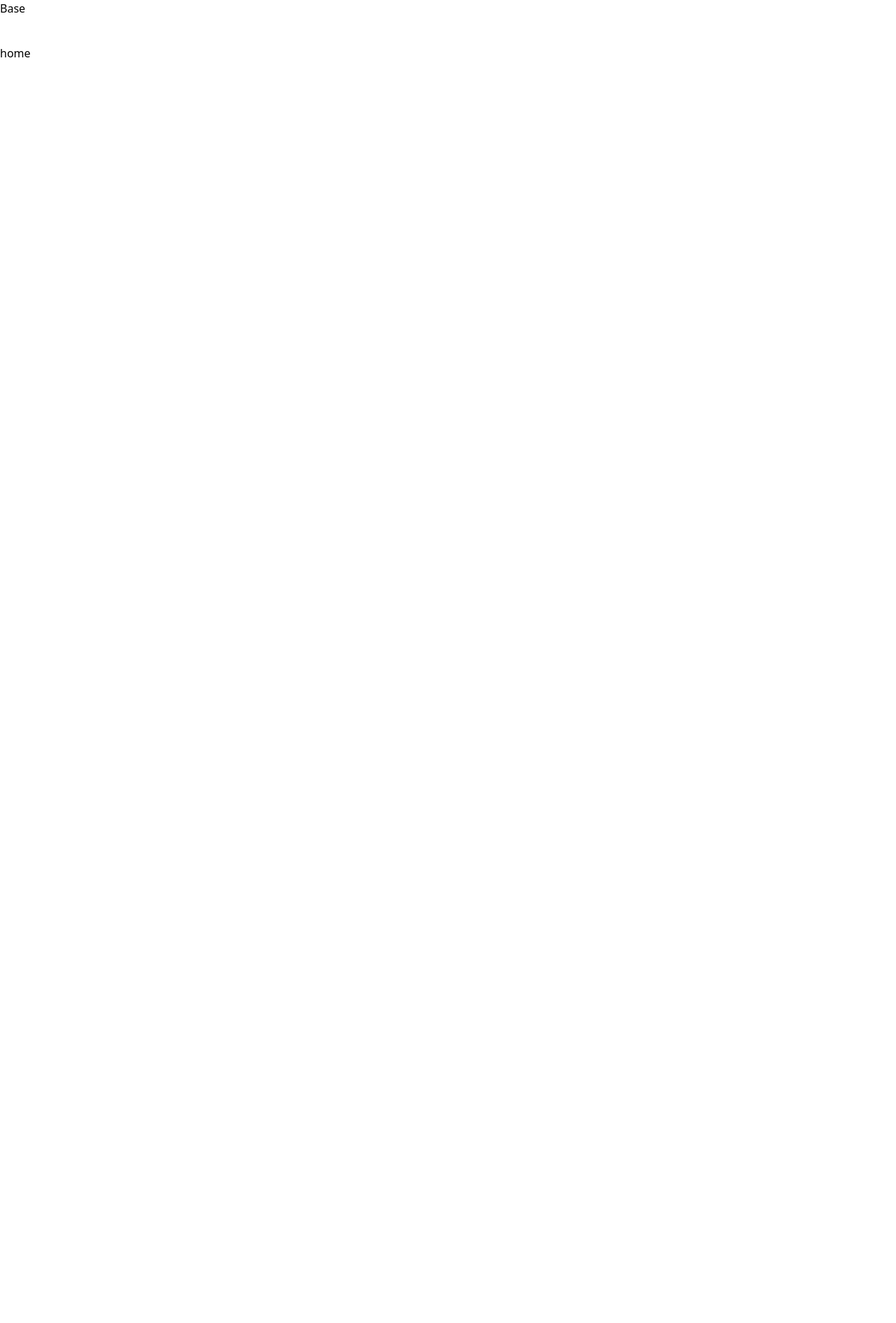
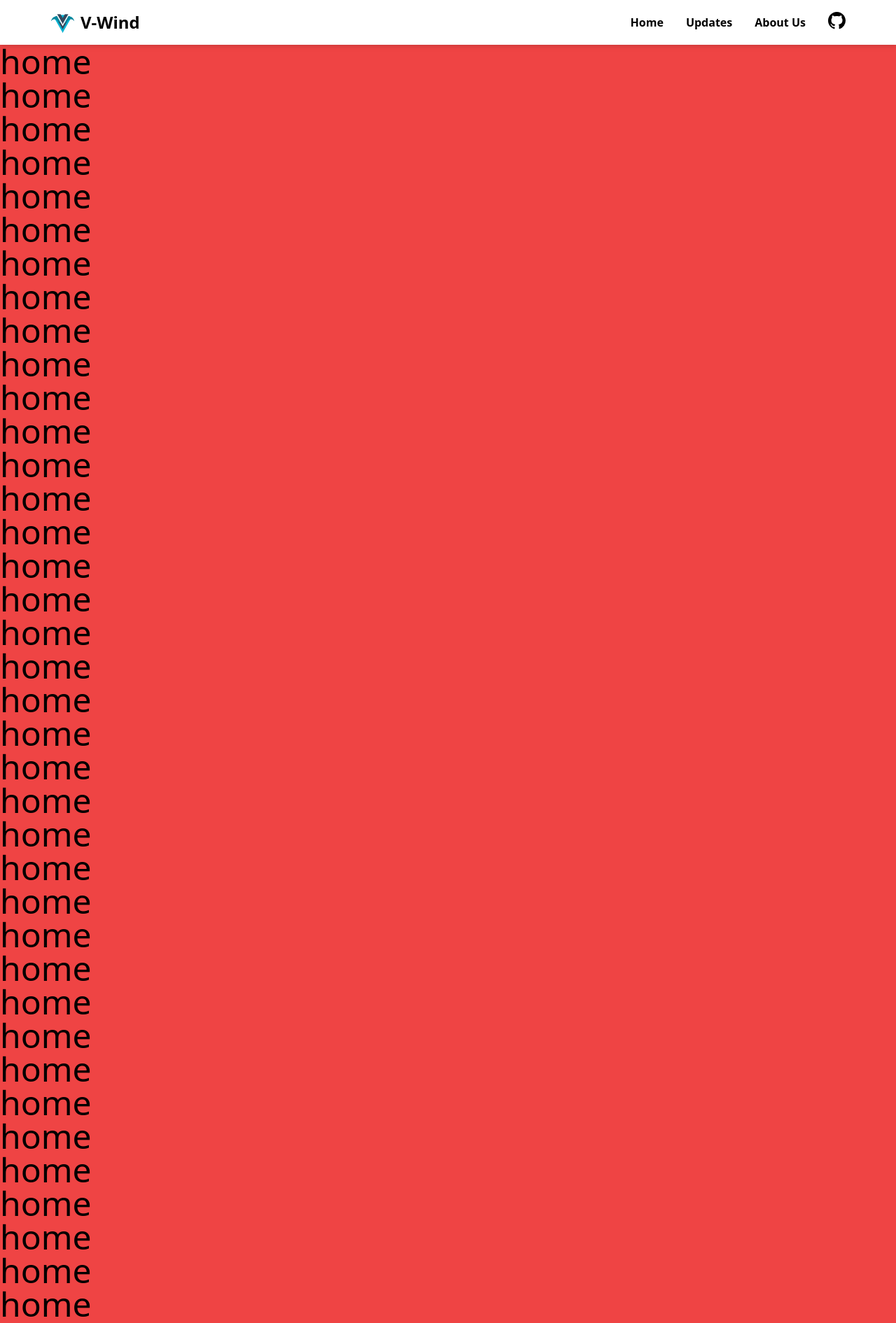
Before and after one commit to RootJarias/v-wind, a Vue app: page /home in a window 1280 px wide. Shown: the top 1891 px of the page at 70% size. Before the commit the page ends 800 px from the top, so only its background shows below. Built offline with nearby package versions, Linux system fonts and the light colour scheme.

Commit message:
Feat: Navbar :: Basic
N/A

```diff
--- a/src/assets/css/tailwind.css
+++ b/src/assets/css/tailwind.css
@@ -6,3 +6,19 @@
 @tailwind utilities;
 
 /* Custom Global Style */
+@layer base {
+  header,
+  main,
+  footer {
+    width: 100%;
+  }
+}
+
+@layer components {
+}
+
+@layer utilities {
+  .link {
+    @apply bg-transparent p-2 inline-block rounded-md duration-200 ease-in-out text-black font-semibold hover:text-primary-500 hover:bg-slate-200 active:scale-90;
+  }
+}
--- /dev/null
+++ b/src/assets/images/icons/custom/Github.vue
@@ -0,0 +1,22 @@
+<template>
+  <svg
+    viewBox="0 0 16 16"
+    :fill="color ? color : '#000000'"
+    :style="{
+      height: size,
+      width: size,
+    }"
+  >
+    <path
+      d="M8 0C3.58 0 0 3.58 0 8c0 3.54 2.29 6.53 5.47 7.59.4.07.55-.17.55-.38 0-.19-.01-.82-.01-1.49-2.01.37-2.53-.49-2.69-.94-.09-.23-.48-.94-.82-1.13-.28-.15-.68-.52-.01-.53.63-.01 1.08.58 1.23.82.72 1.21 1.87.87 2.33.66.07-.52.28-.87.51-1.07-1.78-.2-3.64-.89-3.64-3.95 0-.87.31-1.59.82-2.15-.08-.2-.36-1.02.08-2.12 0 0 .67-.21 2.2.82.64-.18 1.32-.27 2-.27.68 0 1.36.09 2 .27 1.53-1.04 2.2-.82 2.2-.82.44 1.1.16 1.92.08 2.12.51.56.82 1.27.82 2.15 0 3.07-1.87 3.75-3.65 3.95.29.25.54.73.54 1.48 0 1.07-.01 1.93-.01 2.2 0 .21.15.46.55.38A8.013 8.013 0 0016 8c0-4.42-3.58-8-8-8z"
+    ></path>
+  </svg>
+</template>
+
+<script setup>
+// Set Props
+const props = defineProps({
+  size: String,
+  color: String,
+});
+</script>
--- /dev/null
+++ b/src/assets/images/icons/custom/index.js
@@ -0,0 +1,3 @@
+import ICO_Github from './Github.vue';
+
+export { ICO_Github };
--- /dev/null
+++ b/src/components/feature/Navbar/Basic.vue
@@ -0,0 +1,48 @@
+<template>
+  <nav class="fixed h-16 bg-white drop-shadow-md px-16 py-2 w-full">
+    <div class="container h-full flex justify-between">
+      <router-link class="link" :to="{ name: 'BaseRoute::home' }">
+        <div class="flex">
+          <img
+            class="h-[35px] align-middle"
+            src="@/assets/images/logo/v-wind.png"
+            alt="v-wind.png"
+          />
+          <span class="text-2xl font-bold ml-2">V-Wind</span>
+        </div>
+      </router-link>
+      <ul class="flex space-x-4">
+        <li class="my-auto">
+          <a class="link" href="#">Home</a>
+        </li>
+        <li class="my-auto">
+          <a class="link" href="#">Updates</a>
+        </li>
+        <li class="my-auto">
+          <a class="link" href="#">About Us</a>
+        </li>
+        <li class="my-auto">
+          <a
+            class="link"
+            href="https://github.com/RootJarias"
+            target="_blank"
+            rel="noopener noreferrer"
+          >
+            <ICO_Github size="25px" />
+          </a>
+        </li>
+      </ul>
+    </div>
+  </nav>
+</template>
+
+<script setup>
+// Import Icons
+import { ICO_Github } from '../../../assets/images/icons/custom/index.js';
+</script>
+
+<style scoped>
+nav {
+  width: inherit;
+}
+</style>
--- /dev/null
+++ b/src/components/feature/Sidemenu/Basic.vue
@@ -0,0 +1,29 @@
+<template>
+  <aside class="fixed h-16 bg-white drop-shadow-md px-16 py-2 w-full">
+    <div class="container h-full flex justify-between">
+      <div class="flex">
+        <img
+          class="h-full align-middle"
+          src="@/assets/images/logo/v-wind.png"
+          alt="v-wind"
+        />
+        <span class="mt-2 text-2xl font-bold ml-2">V-Wind</span>
+      </div>
+      <ul class="flex">
+        <li class="ml-2">
+          <img
+            class="inline-block h-10 w-10 rounded-full ring-2 ring-white object-cover cursor-pointer"
+            src="https://images.unsplash.com/photo-1623184663110-89ba5b565eb6?ixlib=rb-4.0.3&ixid=MnwxMjA3fDB8MHxzZWFyY2h8Mnx8c21pbGluZyUyMG1hbnxlbnwwfHwwfHw%3D&w=1000&q=80"
+            alt="avatar"
+          />
+        </li>
+      </ul>
+    </div>
+  </aside>
+</template>
+
+<style scoped>
+nav {
+  width: inherit;
+}
+</style>
--- a/src/components/layouts/Base.vue
+++ b/src/components/layouts/Base.vue
@@ -1,8 +1,15 @@
 <template>
-  <h1>Base</h1>
-  <main>
+  <header>
+    <CMP_Navbar_Basic />
+  </header>
+  <main class="py-16">
+    <!-- <CMP_Sidemenu_Basic /> -->
     <router-view />
   </main>
 </template>
 
-<script setup></script>
+<script setup>
+// Import Components
+import CMP_Navbar_Basic from '../feature/Navbar/Basic.vue';
+// import CMP_Sidemenu_Basic from '../feature/Sidemenu/Basic.vue';
+</script>
--- a/src/views/Home.vue
+++ b/src/views/Home.vue
@@ -1,5 +1,87 @@
 <template>
-  <section class="bg-white py-[40px]">
-    <h1>home</h1>
+  <section class="bg-red-500">
+    <h1 class="text-5xl">home</h1>
+    <h1 class="text-5xl">home</h1>
+    <h1 class="text-5xl">home</h1>
+    <h1 class="text-5xl">home</h1>
+    <h1 class="text-5xl">home</h1>
+    <h1 class="text-5xl">home</h1>
+    <h1 class="text-5xl">home</h1>
+    <h1 class="text-5xl">home</h1>
+    <h1 class="text-5xl">home</h1>
+    <h1 class="text-5xl">home</h1>
+    <h1 class="text-5xl">home</h1>
+    <h1 class="text-5xl">home</h1>
+    <h1 class="text-5xl">home</h1>
+    <h1 class="text-5xl">home</h1>
+    <h1 class="text-5xl">home</h1>
+    <h1 class="text-5xl">home</h1>
+    <h1 class="text-5xl">home</h1>
+    <h1 class="text-5xl">home</h1>
+    <h1 class="text-5xl">home</h1>
+    <h1 class="text-5xl">home</h1>
+    <h1 class="text-5xl">home</h1>
+    <h1 class="text-5xl">home</h1>
+    <h1 class="text-5xl">home</h1>
+    <h1 class="text-5xl">home</h1>
+    <h1 class="text-5xl">home</h1>
+    <h1 class="text-5xl">home</h1>
+    <h1 class="text-5xl">home</h1>
+    <h1 class="text-5xl">home</h1>
+    <h1 class="text-5xl">home</h1>
+    <h1 class="text-5xl">home</h1>
+    <h1 class="text-5xl">home</h1>
+    <h1 class="text-5xl">home</h1>
+    <h1 class="text-5xl">home</h1>
+    <h1 class="text-5xl">home</h1>
+    <h1 class="text-5xl">home</h1>
+    <h1 class="text-5xl">home</h1>
+    <h1 class="text-5xl">home</h1>
+    <h1 class="text-5xl">home</h1>
+    <h1 class="text-5xl">home</h1>
+    <h1 class="text-5xl">home</h1>
+    <h1 class="text-5xl">home</h1>
+    <h1 class="text-5xl">home</h1>
+    <h1 class="text-5xl">home</h1>
+    <h1 class="text-5xl">home</h1>
+    <h1 class="text-5xl">home</h1>
+    <h1 class="text-5xl">home</h1>
+    <h1 class="text-5xl">home</h1>
+    <h1 class="text-5xl">home</h1>
+    <h1 class="text-5xl">home</h1>
+    <h1 class="text-5xl">home</h1>
+    <h1 class="text-5xl">home</h1>
+    <h1 class="text-5xl">home</h1>
+    <h1 class="text-5xl">home</h1>
+    <h1 class="text-5xl">home</h1>
+    <h1 class="text-5xl">home</h1>
+    <h1 class="text-5xl">home</h1>
+    <h1 class="text-5xl">home</h1>
+    <h1 class="text-5xl">home</h1>
+    <h1 class="text-5xl">home</h1>
+    <h1 class="text-5xl">home</h1>
+    <h1 class="text-5xl">home</h1>
+    <h1 class="text-5xl">home</h1>
+    <h1 class="text-5xl">home</h1>
+    <h1 class="text-5xl">home</h1>
+    <h1 class="text-5xl">home</h1>
+    <h1 class="text-5xl">home</h1>
+    <h1 class="text-5xl">home</h1>
+    <h1 class="text-5xl">home</h1>
+    <h1 class="text-5xl">home</h1>
+    <h1 class="text-5xl">home</h1>
+    <h1 class="text-5xl">home</h1>
+    <h1 class="text-5xl">home</h1>
+    <h1 class="text-5xl">home</h1>
+    <h1 class="text-5xl">home</h1>
+    <h1 class="text-5xl">home</h1>
+    <h1 class="text-5xl">home</h1>
+    <h1 class="text-5xl">home</h1>
+    <h1 class="text-5xl">home</h1>
+    <h1 class="text-5xl">home</h1>
+    <h1 class="text-5xl">home</h1>
+    <h1 class="text-5xl">home</h1>
+    <h1 class="text-5xl">home</h1>
+    <h1 class="text-5xl">home</h1>
   </section>
 </template>
--- a/tailwind.config.js
+++ b/tailwind.config.js
@@ -1,3 +1,8 @@
+/*
+  Notes:
+    - Hex Shade Generator (https://maketintsandshades.com/)
+/*
+
 /** @type {import('tailwindcss').Config} */
 const defaultTheme = require('tailwindcss/defaultTheme');
 const colors = require('tailwindcss/colors');
@@ -30,15 +35,15 @@ module.exports = {
       },
       colors: {
         primary: {
-          100: '#d1efdb',
-          200: '#a2deb6',
-          300: '#74ce92',
-          400: '#45bd6d',
-          500: '#17ad49',
-          600: '#128a3a',
-          700: '#0e682c',
-          800: '#09451d',
-          900: '#05230f',
+          100: '#cdf0f7',
+          200: '#9ce2ee',
+          300: '#6ad3e6',
+          400: '#39c5dd',
+          500: '#07b6d5',
+          600: '#0692aa',
+          700: '#046d80',
+          800: '#034955',
+          900: '#01242b',
         },
         success: colors.green,
         danger: colors.rose,
```
Also changed, not shown: 1 other file (tests, documents, lock files or other folders).
